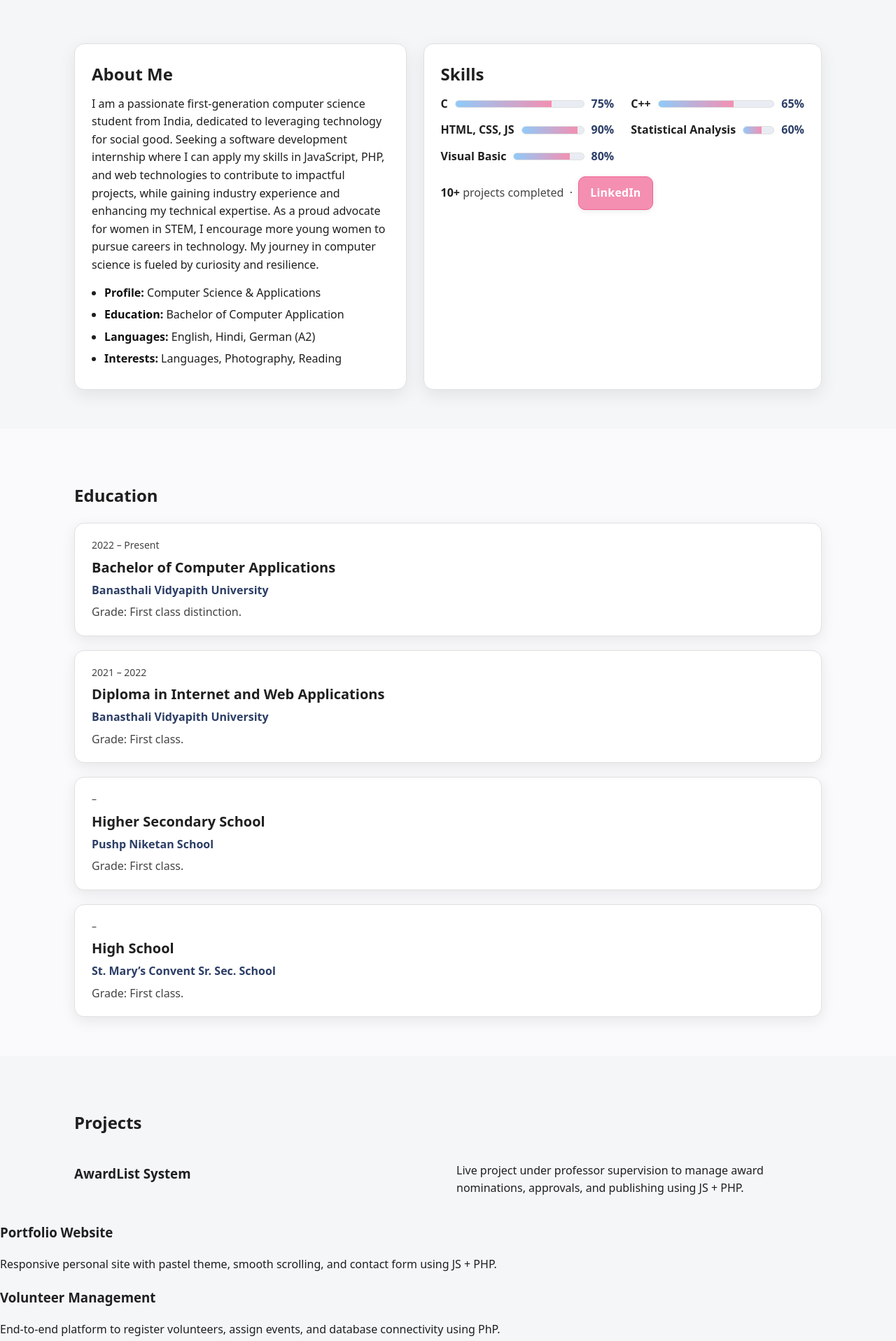
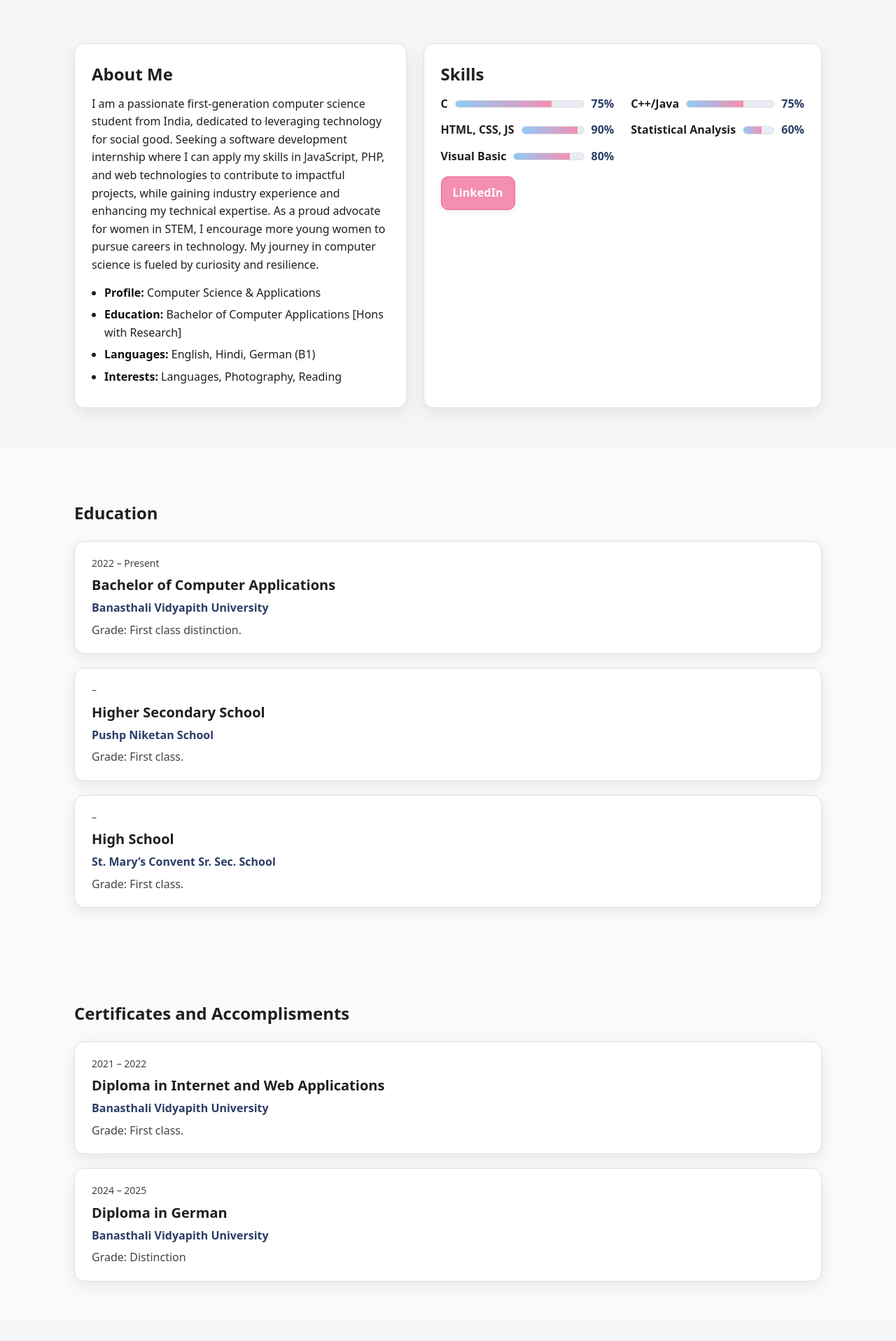
Before and after one commit to AnkitaS99/Portfolio, a plain HTML site: page index.html in a window 1280 px wide. Shown: the part 760-2676 px from the top of the page at 70% size. Drawn offline with Linux system fonts and the light colour scheme.

Commit message:
Update index.html

```diff
--- a/index.html
+++ b/index.html
@@ -60,8 +60,8 @@
 
       <ul class="about-list">
         <li><b>Profile:</b> Computer Science &amp; Applications</li>
-        <li><b>Education:</b> Bachelor of Computer Application</li>
-        <li><b>Languages:</b> English, Hindi, German (A2)</li>
+        <li><b>Education:</b> Bachelor of Computer Applications [Hons with Research] </li>
+        <li><b>Languages:</b> English, Hindi, German (B1)</li>
         <li><b>Interests:</b> Languages, Photography, Reading</li>
       </ul>
     </div>
@@ -78,9 +78,9 @@
           </div>
 
           <div class="skill">
-            <span>C++</span>
+            <span>C++/Java</span>
             <div class="bar"><i style="width:65%"></i></div>
-            <span class="pct">65%</span>
+            <span class="pct">75%</span>
           </div>
 
           <div class="skill">
@@ -104,8 +104,6 @@
       </div>
 
       <div style="margin-top:16px; color:var(--ink-soft);">
-        <b style="color:var(--ink);">10+</b> projects completed
-        &nbsp;·&nbsp;
         <a class="btn pink" href="https://www.linkedin.com/in/ankita-singh-938a4625b/">LinkedIn</a>
       </div>
     </div>
@@ -125,13 +123,6 @@
       </div>
 
       <div class="edu-card">
-        <div class="date">2021 – 2022</div>
-        <h3>Diploma in Internet and Web Applications</h3>
-        <div class="school">Banasthali Vidyapith University</div>
-        <p>Grade: First class.</p>
-      </div>
-
-      <div class="edu-card">
         <div class="date">–</div>
         <h3>Higher Secondary School</h3>
         <div class="school">Pushp Niketan School</div>
@@ -148,6 +139,27 @@
     </div>
   </div>
 </section>
+  <section id="education" class="section">
+  <div class="container">
+    <h2>Certificates and Accomplisments</h2>
+    <div class="edu-wrap">
+
+      <div class="edu-card">
+        <div class="date">2021 – 2022</div>
+        <h3>Diploma in Internet and Web Applications</h3>
+        <div class="school">Banasthali Vidyapith University</div>
+        <p>Grade: First class.</p>
+      </div>
+        <div class="edu-card">
+        <div class="date">2024 – 2025</div>
+        <h3>Diploma in German</h3>
+        <div class="school">Banasthali Vidyapith University</div>
+        <p>Grade: Distinction</p>
+      </div>
+</div>
+  </div>
+</section>
+
 <!-- PROJECTS -->
 <section id="projects" class="section muted">
   <div class="container">
@@ -155,23 +167,26 @@
     <div class="proj-grid">
 
       <!-- Project 1 -->
+      <div class="proj-card">
+        <div class="body">
           <h3>AwardList System</h3>
           <p>Live project under professor supervision to manage award nominations, approvals, and publishing using JS + PHP.</p>
-
         </div>
       </div>
 
       <!-- Project 2 -->
+      <div class="proj-card">
+        <div class="body">
           <h3>Portfolio Website</h3>
           <p>Responsive personal site with pastel theme, smooth scrolling, and contact form using JS + PHP.</p>
-
         </div>
       </div>
 
       <!-- Project 3 -->
+      <div class="proj-card">
+        <div class="body">
           <h3>Volunteer Management</h3>
-          <p>End-to-end platform to register volunteers, assign events, and database connectivity using PhP.</p>
-
+          <p>End-to-end platform to register volunteers, assign events, and database connectivity using PHP.</p>
         </div>
       </div>
 
@@ -197,7 +212,7 @@
       <div style="background:var(--surface); border:1px solid var(--border); border-radius:var(--radius); padding:20px; text-align:center; box-shadow:0 4px 12px var(--shade);">
         <div style="font-size:28px;">📞</div>
         <h3 style="margin:10px 0; color:var(--ink);">Contact Number</h3>
-        <p><a href="tel://0101010101" style="color:var(--link);">NA</a></p>
+        <p><a href="tel://0101010101" style="color:var(--link);">7464840180</a></p>
       </div>
 
       <div style="background:var(--surface); border:1px solid var(--border); border-radius:var(--radius); padding:20px; text-align:center; box-shadow:0 4px 12px var(--shade);">
```
